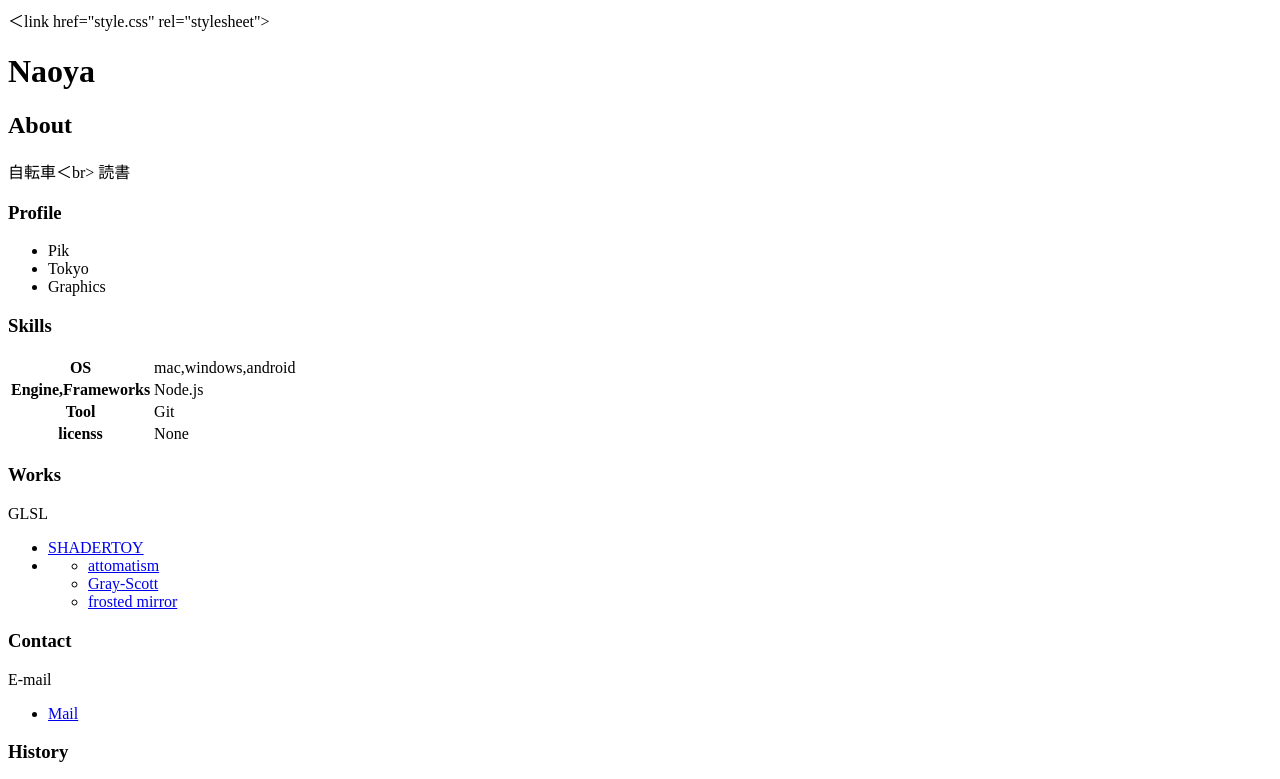
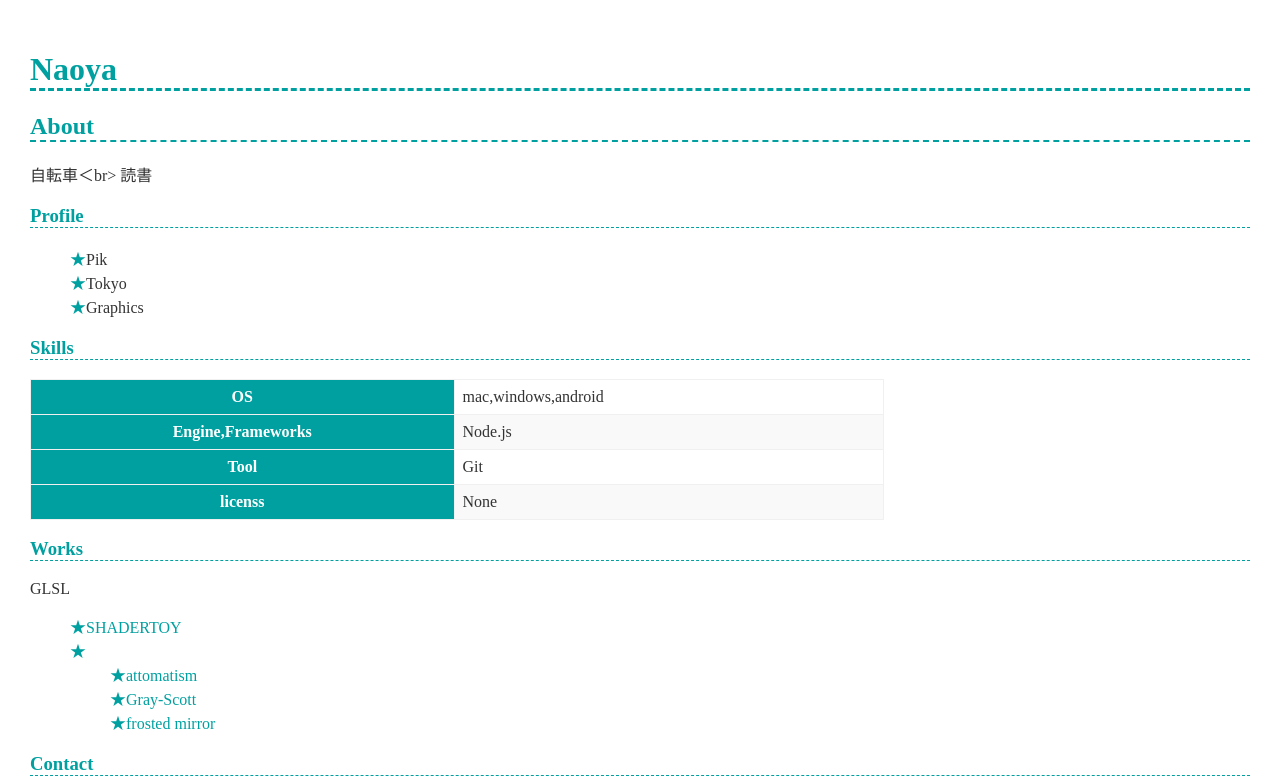
Before and after one commit to NaoyaYamamoto-moon/naoyayamamoto.github.io, a plain HTML site: page index.html in a window 1280 px wide. Shown: the top 779 px of the page. Drawn offline with Linux system fonts and the light colour scheme.

Commit message:
CSSのリンク追加

```diff
--- a/index.html
+++ b/index.html
@@ -3,7 +3,7 @@
   <head>
     <meta charset="utf-8">
     <meta name="viewport" content="width=device-width, initial-scale=1">
-    ＜link href="style.css" rel="stylesheet">
+    <link href="style.css" rel="stylesheet">
     <title>NaoyaYamamoto's Portfolio</title>
   </head>
   <body>
```
